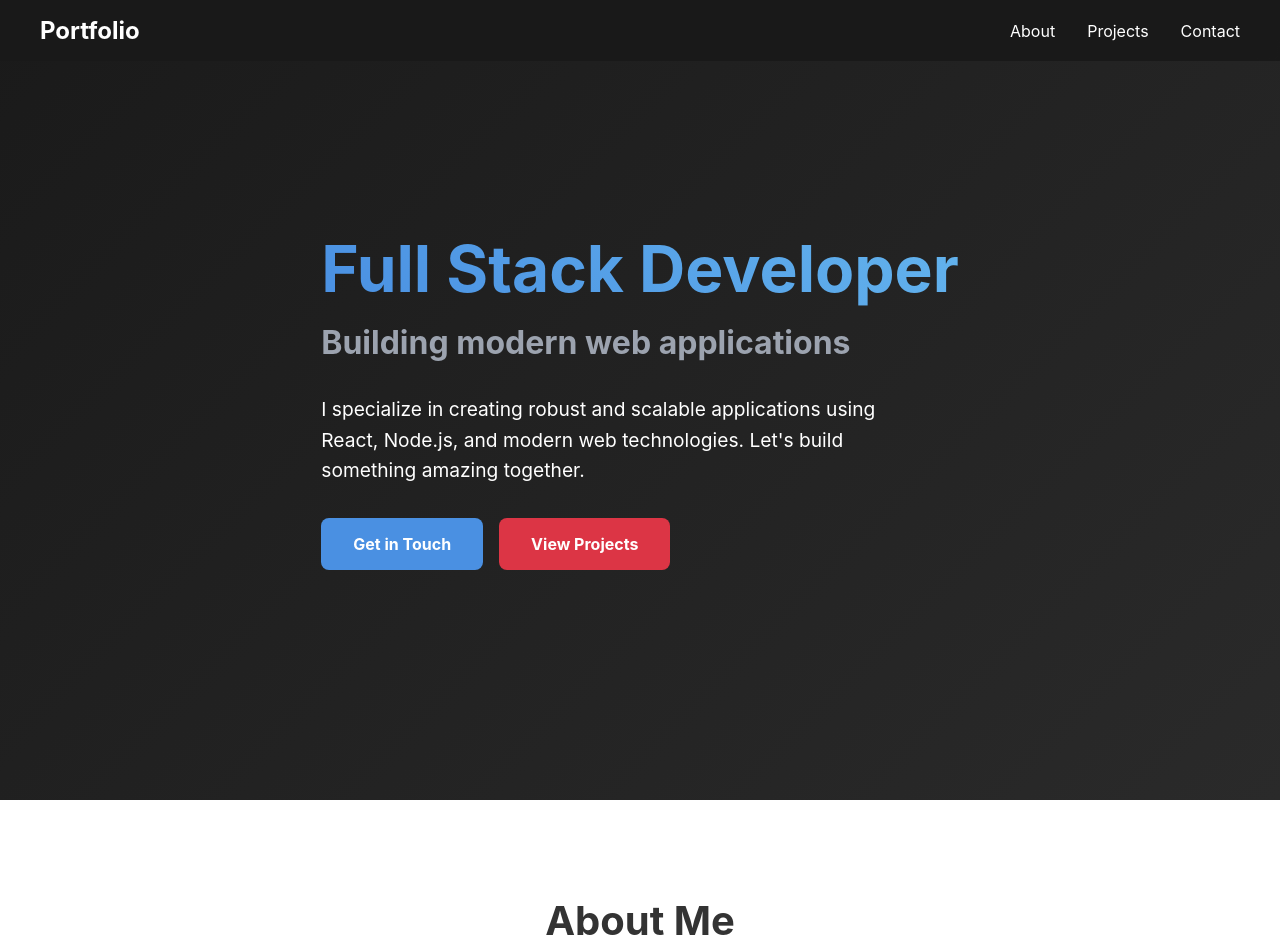
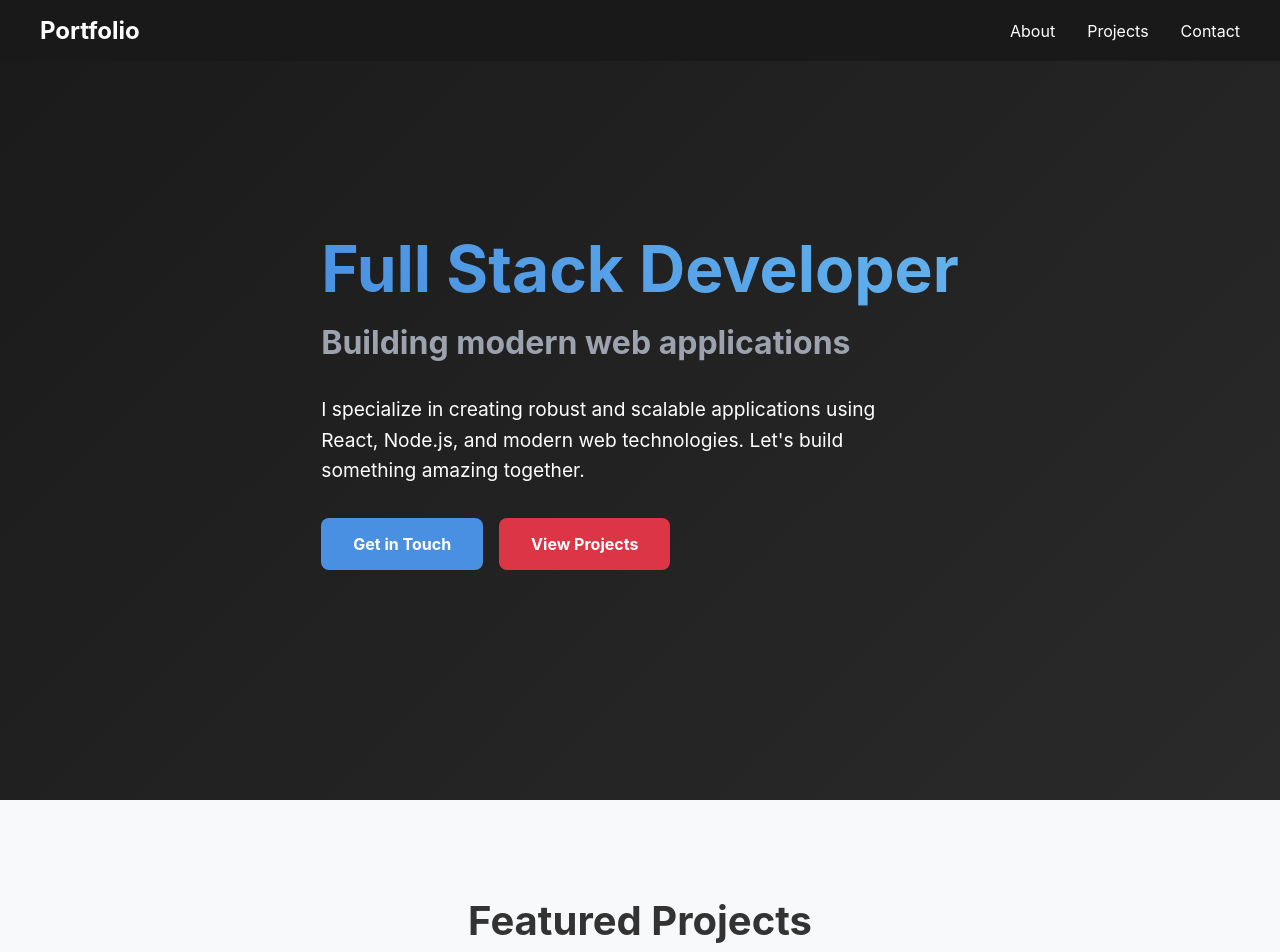
Before and after one commit to marcown10/testciao, a React (Vite) app: page / in a window 1280 px wide. Shown: the top 952 px of the page. Built offline with nearby package versions, Linux system fonts and the light colour scheme.

Commit message:
Auto-save: Update 11 files (03:43 PM)

```diff
--- a/src/App.jsx
+++ b/src/App.jsx
@@ -1,7 +1,7 @@
 import React from 'react'
+import styled from 'styled-components'
 import Navbar from './components/Navbar'
 import Hero from './components/Hero'
-import About from './components/About'
 import Projects from './components/Projects'
 import Contact from './components/Contact'
 
@@ -10,7 +10,6 @@ const App = () => {
     <>
       <Navbar />
       <Hero />
-      <About />
       <Projects />
       <Contact />
     </>
```
